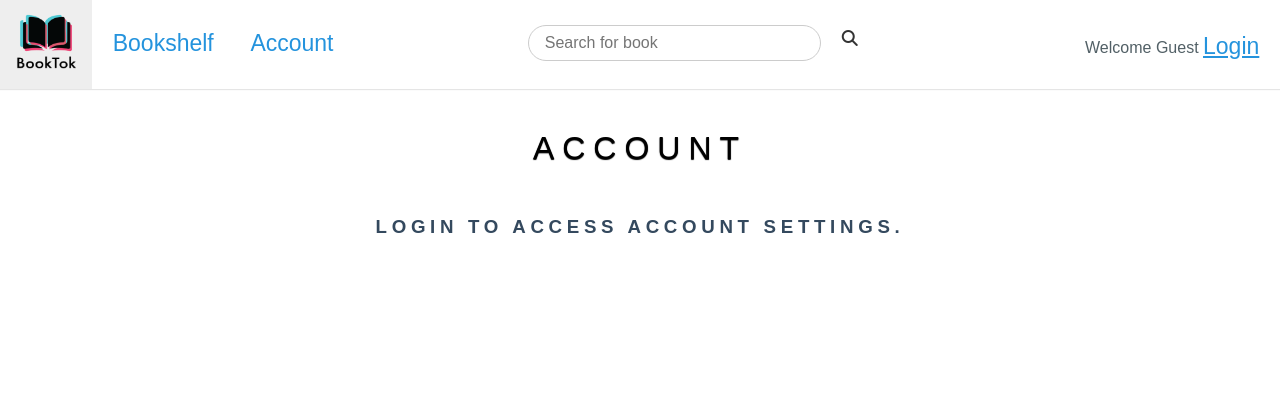
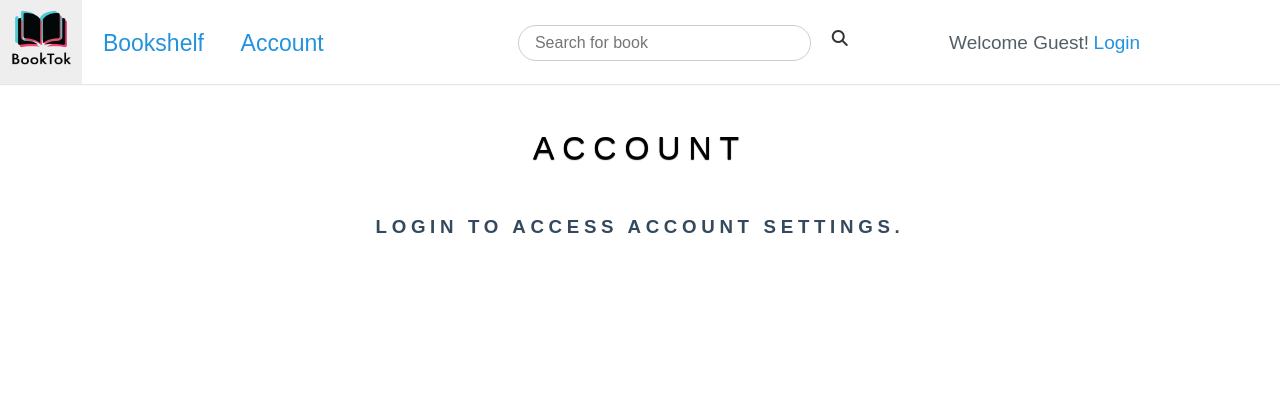
Before and after one commit to hoin0784/BookTok, a Flask app: page /account in a window 1280 px wide. Shown: the top 420 px of the page. Run offline with Flask 2, Linux system fonts and the light colour scheme; some libraries are stand-ins or nearby versions.

Commit message:
fix nav bar styling

```diff
--- a/static/navi.css
+++ b/static/navi.css
@@ -97,12 +97,6 @@ a.pure-button-primary {
     z-index: 4;
 }
 
-/* .home-menu .pure-menu-heading {
-    color: white;
-    font-weight: 400;
-    font-size: 120%;
-} */
-
 .logoImg {
     width: 60px;
     height: 60px;
@@ -113,17 +107,23 @@ a.pure-button-primary {
 }
 
 .home-menu a {
-    font-size: 23px;
+    /* font-size: 23px; */
     color: #2493dd;
-    /* text-decoration: underline; */
 }
 .home-menu li a:hover,
 .home-menu li a:focus {
-    /* text-decoration: underline; */
     color: #165178;
     background-color: #ffffff;
 }
 
+.menu-atag{
+    font-size: 23px;
+}
+
+.login-atag {
+    text-decoration: none;
+    font-size: 19px;
+}
 
 /*
  * -- TABLET (AND UP) MEDIA QUERIES --
@@ -137,20 +137,6 @@ a.pure-button-primary {
         font-size: 16px;
     }
 
-    /* We can align the menu header to the left, but float the
-    menu items to the right. */
-    /* .home-menu {
-        text-align: left;
-    }
-        .home-menu ul {
-            float: right;
-        } */
-
-    /* We increase the height of the splash-container */
-/*    .splash-container {
-        height: 500px;
-    }*/
-
     /* We decrease the width of the .splash, since we have more width
     to work with */
     .splash {
@@ -162,7 +148,6 @@ a.pure-button-primary {
         font-size: 250%;
     }
 
-
     /* We remove the border-separator assigned to .l-box-lrg */
     .l-box-lrg {
         border: none;
@@ -171,12 +156,10 @@ a.pure-button-primary {
 }
 
 .login-button{
-    text-align: center;
+    margin-left: 0;
 }
 
 .searchBox{
-    /* width:5%; */
-    /* max-width: 500px; */
     margin-top: 25px;
 }
 
@@ -195,3 +178,15 @@ a.pure-button-primary {
 .menu-items-margin{
     margin-top: 18px;
 }
+
+.profile-image {
+    border-radius: 2rem;
+    width: 30px;
+    height: 30px;
+    margin-top: 8px;
+}
+
+.welcome-user {
+    margin-top: 11px;
+    font-size: 19px;
+}
--- a/templates/Navi.html
+++ b/templates/Navi.html
@@ -52,10 +52,10 @@
             <a href="/" class="pure-menu-heading pure-menu-link"><img class="logoImg" src="/static/BookTokLogo.png" alt="bookTokLogo"></a>
             <div class="pure-u-1 pure-u-md-1-3 menu-items-margin">
                 <li class="pure-menu-item">
-                    <a href="/bookshelf" class="pure-menu-link">Bookshelf</a>
+                    <a href="/bookshelf" class="pure-menu-link menu-atag">Bookshelf</a>
                 </li>
                 <li class="pure-menu-item">
-                    <a href="/account" class="pure-menu-link">Account</a>
+                    <a href="/account" class="pure-menu-link menu-atag">Account</a>
                 </li>
             </div>
             <div class="pure-u-1 pure-u-md-1-3">
@@ -74,31 +74,32 @@
                 <!-- login/logout button and welcome message-->
                 {% if session %}
                     <li class="pure-menu-item">
-                        <img src="{{session.userinfo.picture}}" style="width: 25px; height:25px" alt="user_picture">
-                        Welcome {{session.userinfo.name}}!
+                        <img src="{{session.userinfo.picture}}" class="profile-image" alt="user_picture">
                     </li>
-                    <li class="pure-menu-item">
-                        <p><a href="/logout">Logout</a></p>
+                    <li class="pure-menu-item welcome-user">
+                        &nbsp; Hello {{session.userinfo.name}}!
+                        <a href="/logout" class="login-atag">Logout</a>
                     </li>
                 {% else %}
-                    <li class="pure-menu-item">
-                        Welcome Guest
+                    <li class="pure-menu-item welcome-user">
+                        Welcome Guest!<br>
                     </li>
-                    <li class="pure-menu-item">
-                        <p><a href="/login">Login</a></p>
+                    <li class="pure-menu-item welcome-user">
+                        <a href="/login" class="login-atag">Login</a>
                     </li>
                 {% endif %}
             </div>
         </div>
+
         <div class="page-box">
             <div class="contents-box">
                 {% block content %} {% endblock %}
             </div>
+            <!-- Footer -->
             <div class="footer l-box">
                 <p>Project 1 - CSCI 5117 - Spring 2023</p>
             </div>
         </div>
 
-
     </body>
 </html>
```
Also changed, not shown: schema.sql (+0 -39 lines).
